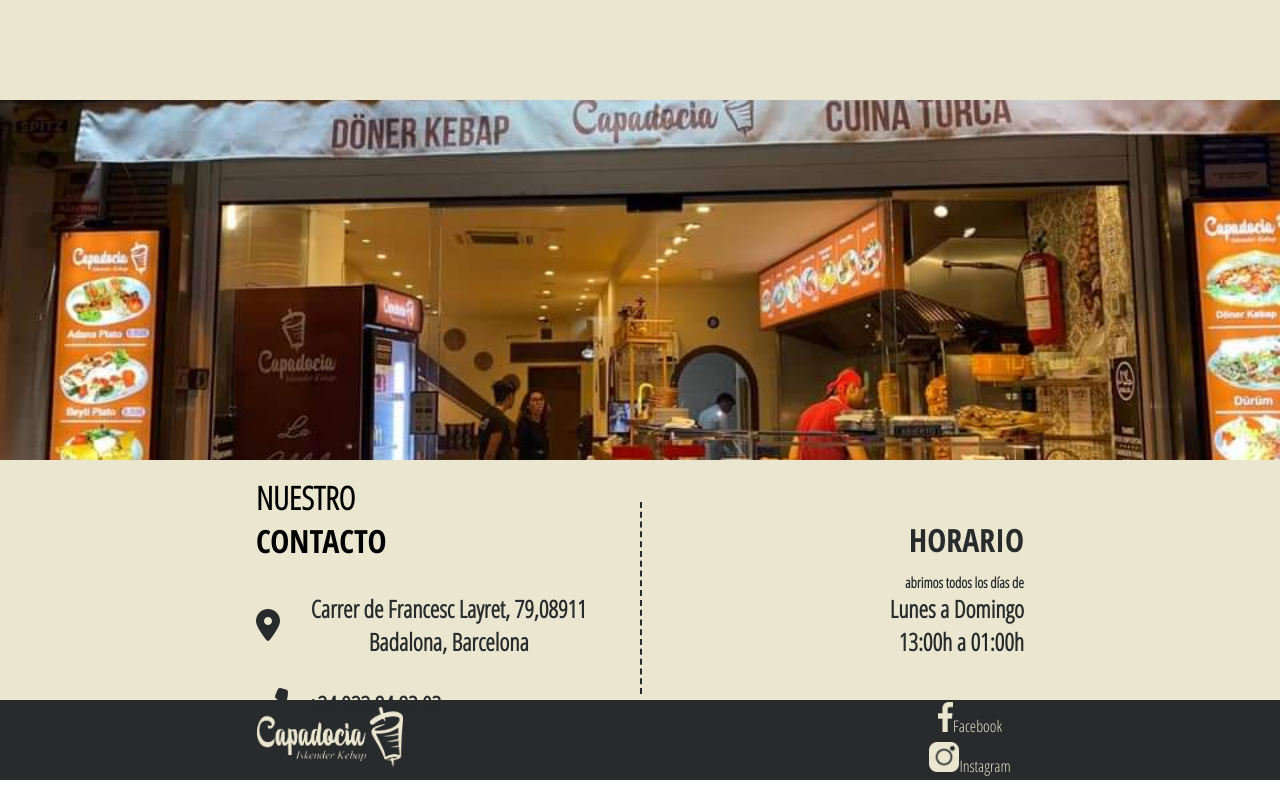
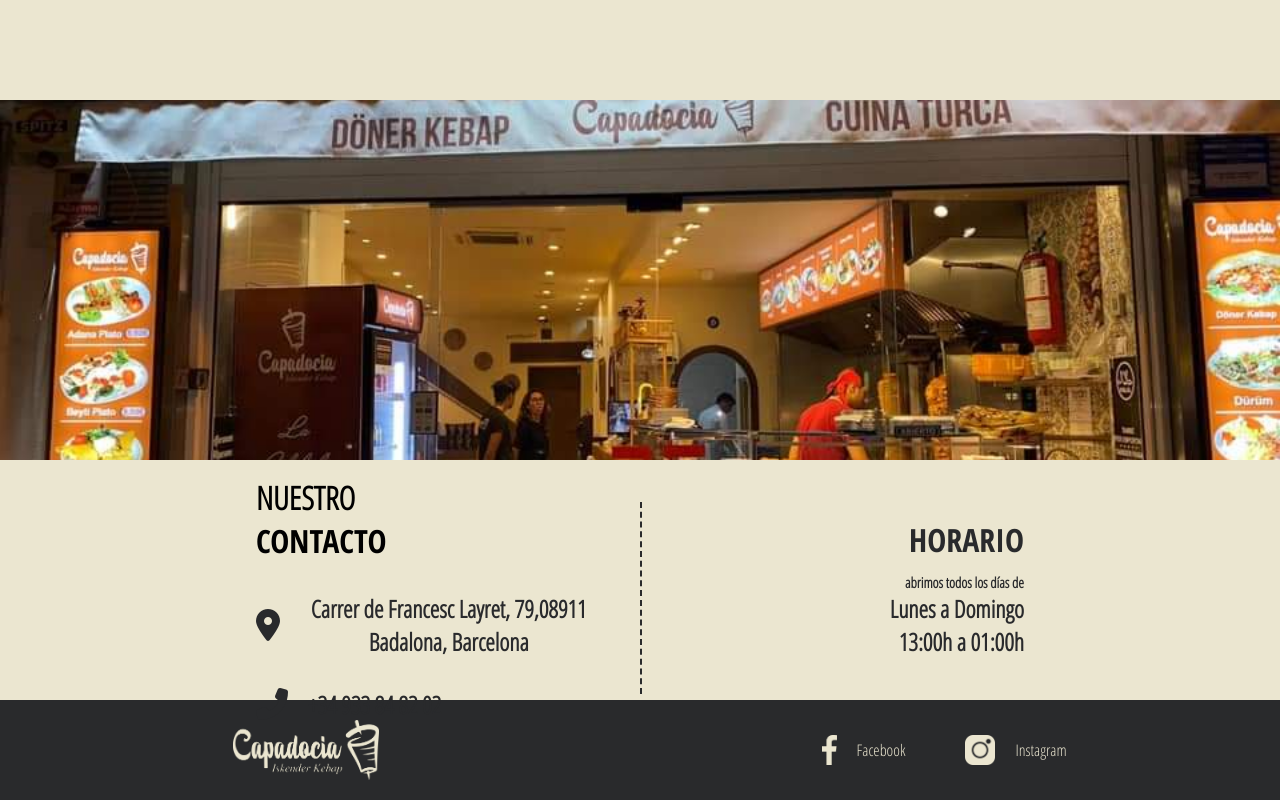
Before and after one commit to SergiSC/Capadocia, a React (Create React App) app: page / in a window 1280 px wide. Shown: the part 3290-4090 px from the top of the page. Built offline with nearby package versions, Linux system fonts and the light colour scheme.

Commit message:
almost done. Missing correct images

```diff
--- a/src/App.tsx
+++ b/src/App.tsx
@@ -29,7 +29,7 @@
       <About sectionId="about" deviceWidth={deviceWidth} />
       <Carta sectionId="carta" deviceWidth={deviceWidth} />
       <Contact sectionId="contact" deviceWidth={deviceWidth} />
-      <Footer sectionId="footer" />
+      <Footer sectionId="footer" deviceWidth={deviceWidth} />
     </div>
   );
 }
--- a/src/components/Footer.tsx
+++ b/src/components/Footer.tsx
@@ -1,26 +1,29 @@
 import React from "react";
 
-import styled from "styled-components";
+import styled, { css } from "styled-components";
 import face from "../assets/icons/face.png";
+import faceWhite from "../assets/icons/face_white.png";
 import insta from "../assets/icons/insta.png";
+import instaWhite from "../assets/icons/insta_white.png";
 import logoWhite from "../assets/icons/logo_white.png";
+import logo from "../assets/icons/logo.png";
 
-const ContainerFooter = styled.div`
-  background-color: var(--color-dark);
+const ContainerFooter = styled.div<{ height: number }>`
+  background-color: var(--color-soft);
   display: grid;
-  grid-template-columns: 4fr 1fr;
-  height: 80px;
+  grid-template-columns: 1fr 1fr;
+  height: ${(props) => props.height}px;
 
   @media screen and (min-width: 800px) {
-    grid-template-columns: 1fr 1fr;
+    background-color: var(--color-dark);
+    grid-template-columns: 1fr 2fr 2fr 1fr;
   }
 `;
 
-const ImageWrapper = styled.div`
+const ImageWrapper = css`
   height: 100%;
   display: flex;
   flex-direction: row;
-  justify-self: flex-start;
 
   @media screen and (min-width: 800px) {
     flex-direction: column;
@@ -28,9 +31,31 @@
   }
 `;
 
+const ImageWrapperLeft = styled.div`
+  ${ImageWrapper}
+  justify-content: start;
+  @media screen and (min-width: 800px) {
+    grid-column: 2 / span 1;
+  }
+`;
+
+const ImageWrapperRight = styled.div`
+  ${ImageWrapper}
+  justify-content: end;
+  @media screen and (min-width: 800px) {
+    grid-column: 3 / span 1;
+    display: flex;
+    flex-direction: row;
+    gap: 40px;
+  }
+`;
+
 const IconImage = styled.a`
-  margin: auto;
+  margin: auto 0;
   text-decoration: none;
+  @media screen and (min-width: 800px) {
+    display: flex;
+  }
 `;
 
 const Image = styled.img`
@@ -38,18 +63,18 @@
   margin: auto;
 
   justify-content: center;
-  margin-left: 20px;
+  margin: 0 20px;
 `;
 
-const ImageBig = styled(Image)`
-  height: 60px;
+const ImageBig = styled(Image)<{ height: number }>`
+  height: ${(props) => props.height}px;
 `;
 
 const IconSpan = styled.span`
   display: none;
   text-transform: capitalize;
   color: var(--color-soft);
-  margin: auto;
+  margin: auto 0;
 
   @media screen and (min-width: 800px) {
     display: inline;
@@ -58,32 +83,37 @@
 
 interface FooterProps {
   sectionId: string;
+  deviceWidth: number;
 }
 
-export function Footer({ sectionId }: FooterProps) {
+export function Footer({ sectionId, deviceWidth }: FooterProps) {
   return (
-    <ContainerFooter id={sectionId}>
-      <ImageWrapper>
+    <ContainerFooter id={sectionId} height={deviceWidth > 800 ? 100 : 80}>
+      <ImageWrapperLeft>
         <IconImage href="#home">
-          <ImageBig src={logoWhite} alt="Home" />
+          <ImageBig
+            src={deviceWidth > 800 ? logoWhite : logo}
+            alt="Home"
+            height={deviceWidth > 800 ? 60 : 40}
+          />
         </IconImage>
-      </ImageWrapper>
-      <ImageWrapper>
+      </ImageWrapperLeft>
+      <ImageWrapperRight>
         <IconImage
           href="https://www.facebook.com/capadociakebap/"
-          target="_blanck"
+          target="_blank"
         >
-          <Image src={face} alt="facebook" />
+          <Image src={deviceWidth > 800 ? faceWhite : face} alt="facebook" />
           <IconSpan>Facebook</IconSpan>
         </IconImage>
         <IconImage
           href="https://www.instagram.com/capadociakebap/"
-          target="_blanck"
+          target="_blank"
         >
-          <Image src={insta} alt="instagram" />
+          <Image src={deviceWidth > 800 ? instaWhite : insta} alt="instagram" />
           <IconSpan>Instagram</IconSpan>
         </IconImage>
-      </ImageWrapper>
+      </ImageWrapperRight>
     </ContainerFooter>
   );
 }
```
Also changed, not shown: src/assets/icons/face_white.png (added), src/assets/icons/insta_white.png (added).
